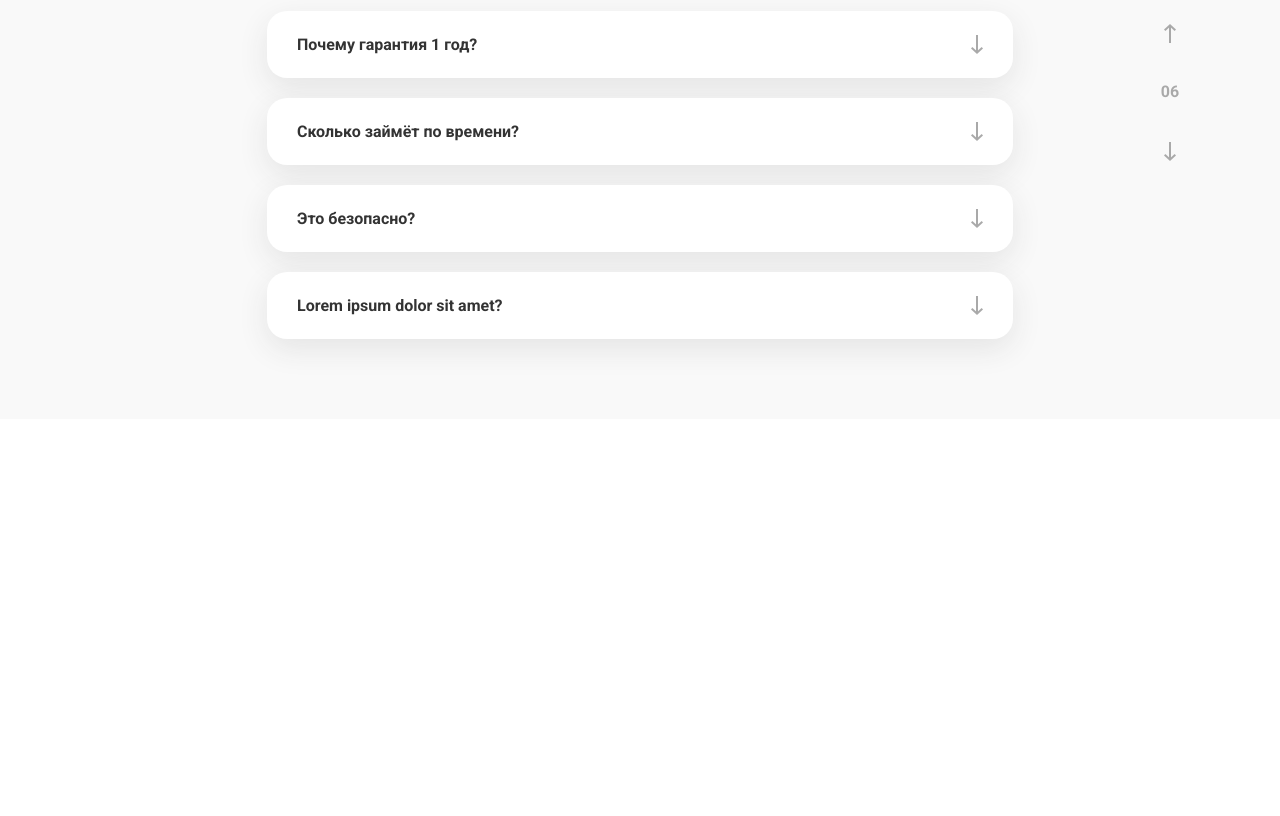
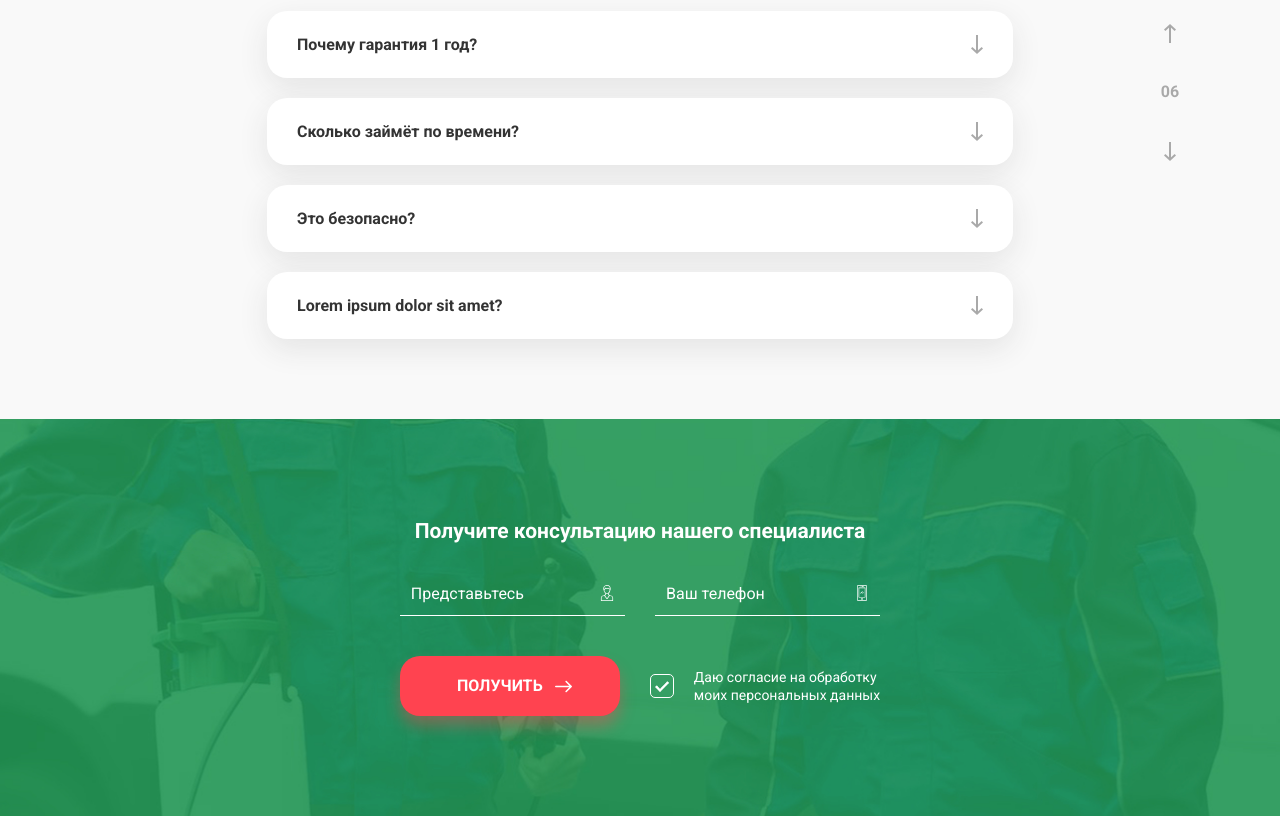
Before and after one commit to alexandr96b/sos.dez, a plain HTML site: page index.html in a window 1280 px wide. Shown: the part 5768-6584 px from the top of the page. Before the commit the page ends 6187 px from the top, so only its background shows below. Drawn offline with nearby package versions, Linux system fonts and the light colour scheme; some packages are replaced by stand-ins of ours.

Commit message:
add section b-block

```diff
--- a/css/style.css
+++ b/css/style.css
@@ -1193,6 +1193,56 @@ section{
 .b-faq-item:hover .b-faq-item__top.collapsed span{
 	color: #219653;
 }
+/* -------------- b-block -------------- */
+.b-block{
+	background: url(../images/b-block-bg.jpg) center top no-repeat;
+	background-size: cover;
+	padding: 100px 0;
+	-webkit-box-sizing: border-box;
+	-moz-box-sizing: border-box;
+	box-sizing: border-box;
+}
+.b-block > .container > .row > div{
+	display: flex;
+	justify-content: center;
+	align-items: center;
+}
+.b-block .b-form-top span{
+	color: #ffffff;
+}
+.b-block .b-input-text{
+	border-color: #ffffff;
+	color: #ffffff;
+}
+.b-block .b-input-text::-webkit-input-placeholder{
+	color: #ffffff;
+	font-size: 16px;
+	font-weight: 400;
+	line-height: 18px;
+}
+.b-block .b-input-text:-moz-placeholder{
+	color: #ffffff;
+	font-size: 16px;
+	font-weight: 400;
+	line-height: 18px;
+}
+.b-block .b-input-phone{
+	background: url(../images/smartphone2.svg) no-repeat;
+	background-position: right 10px center;
+	background-size: 16px;
+}
+.b-block .b-input-name{
+	background: url(../images/user2.svg) no-repeat;
+	background-position: right 10px center;
+	background-size: 16px;
+}
+.b-block .b-checkbox input[type="checkbox"] + label i{
+	color: #ffffff;
+}
+.b-block .b-checkbox input[type="checkbox"]:checked + label span{
+	border-color: #ffffff;
+	background: url(../images/check2.png) center no-repeat transparent;
+}
 /* -------------- b-footer -------------- */
 #map{
 	width: 100%;
--- a/index.html
+++ b/index.html
@@ -786,6 +786,42 @@ modal-modal-callback
 		</section>
 		<!-- end b-faq -->
 
+		<!-- begin b-block -->
+		<section class="b-block">
+			<div class="container">
+				<div class="row">
+					<div class="col-xl">
+						<div class="b-form">
+							<div class="b-form-top">
+								<span>Получите консультацию нашего специалиста</span>
+							</div>
+							<form action="">
+								<form class="validate" action="">
+									<div class="b-form-row">
+										<input class="b-input-text b-input-name" name="name" type="text" placeholder="Представьтесь">
+										<input class="b-input-text b-input-phone" name="phone" type="text" placeholder="Ваш телефон">
+									</div>
+									<div class="b-form-row">
+										<input class="b-input-btn red-btn" type="submit" value="Получить">
+										<div class="b-checkbox">
+											<input type="checkbox" checked id="q1" name="q4" />
+											<label for="q1"><span></span><i>Даю согласие на обработку<br/> моих
+											персональных данных</i></label>
+										</div>
+									</div>
+								</form>
+							</form>
+						</div>
+					</div>
+				</div>
+			</div>
+		</section>
+		<!-- end b-block -->
+
+		<!-- begin b-block -->
+		<section></section>
+		<!-- end b-block -->
+
 		<!-- begin b-footer -->
 		<footer class="b-footer">
 
```
Also changed, not shown: images/b-block-bg.jpg (added), images/check2.png (added), images/smartphone2.svg (added), images/user2.svg (added).
